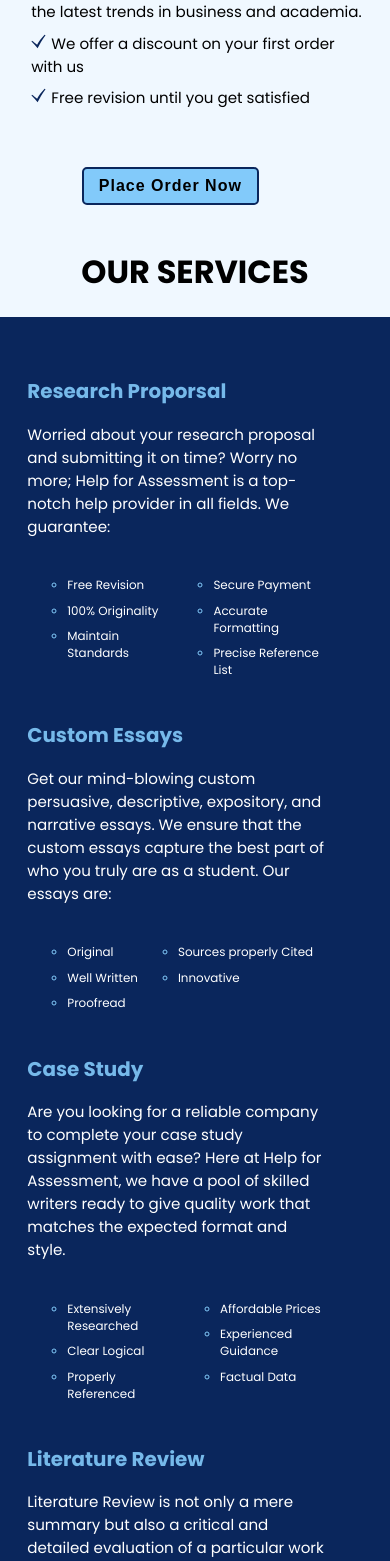
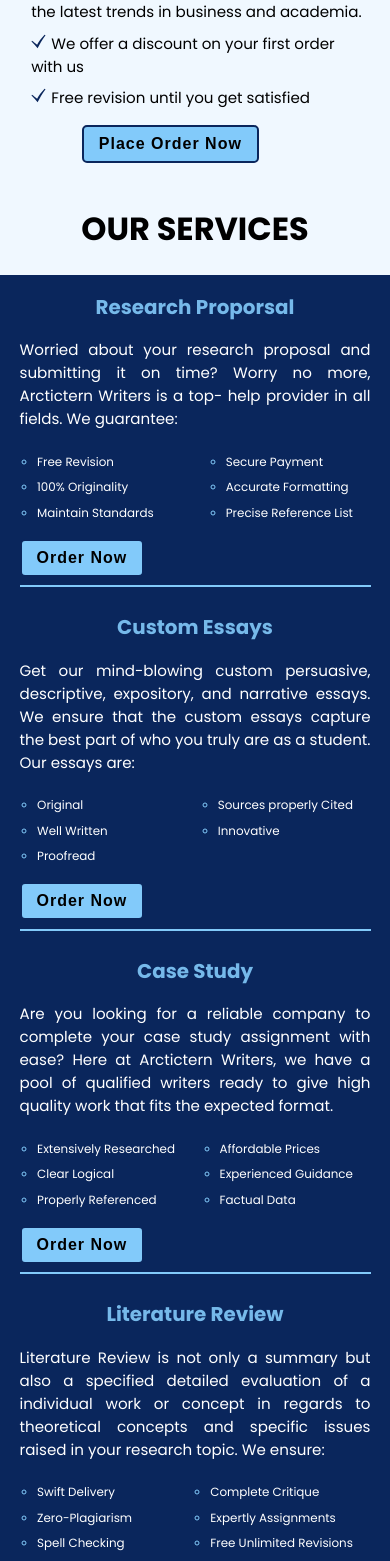
Before and after one commit to Marklanet/Arctictern-Frorntend, a React (Create React App) app: page / in a window 390 px wide. Shown: the part 1967-3528 px from the top of the page. Built offline with nearby package versions, Linux system fonts and the light colour scheme.

Commit message:
optimization

```diff
--- a/public/index.html
+++ b/public/index.html
@@ -7,7 +7,7 @@
     <meta name="theme-color" content="#000000" />
     <meta
       name="description"
-      content="Remote Freelance Writing Service Provider"
+      content="Developed by Guanthalab Engineering"
     />
     <link rel="apple-touch-icon" href="%PUBLIC_URL%/logo192.png" />
     <!--
--- a/src/components/bloglist/blogitem/Blogitem.jsx
+++ b/src/components/bloglist/blogitem/Blogitem.jsx
@@ -19,7 +19,9 @@
     <div className="blogItem-wrap">
       <img className="blogItem-cover" src={cover} alt="cover" />
       <Chip label={category} />
-      <span>{title}</span>
+      <Link className="blogItem-link" to={`/blogs/${id}`}>
+        <span>{title}</span>
+      </Link>
       <p className="blogItem-desc">{description}</p>
       <footer>
         <div className="blogItem-author">
--- a/src/components/bloglist/blogitem/blogitem.css
+++ b/src/components/bloglist/blogitem/blogitem.css
@@ -17,9 +17,10 @@
 }
 .blogItem-wrap span {
   margin: 0;
-  padding: 0px 5px;
+  padding: 0;
   font-weight: 600;
   font-size: 1.1rem;
+  text-align: center !important;
 }
 
 .blogItem-desc {
@@ -51,7 +52,7 @@
   text-decoration: none;
   color: #0a265c;
   font-weight: 550;
-  margin-right: 5px;
+  padding: 0 5px;
 }
 .blogItem-wrap footer{
 width: 98%;
--- a/src/components/common/footer/footer.css
+++ b/src/components/common/footer/footer.css
@@ -126,6 +126,13 @@
 }
 .icons{
 margin-top: -19px;
+width: 90%;
+}
+
+.icons> .socialicon{
+    width: 5vh;
+    height: 5vh;
+
 }
 
 }
--- a/src/pages/home/ourservices/Ourservices.jsx
+++ b/src/pages/home/ourservices/Ourservices.jsx
@@ -1,5 +1,6 @@
 import React from "react";
 import "./ourservices.css";
+import { Link } from "react-router-dom";
 
 export default function Ourservices() {
   return (
@@ -9,8 +10,8 @@
           <h2>Research Proporsal</h2>
           <p>
             Worried about your research proposal and submitting it on time?
-            Worry no more; Help for Assessment is a top-notch help provider in
-            all fields. We guarantee:
+            Worry no more, Arctictern Writers is a top- help provider in all
+            fields. We guarantee:
           </p>
           <div className="some2">
             <ul>
@@ -24,6 +25,9 @@
               <li>Precise Reference List</li>
             </ul>
           </div>
+          <button className="btn2">
+            <Link to="/order-now">Order Now</Link>
+          </button>
         </div>
         <div className="lft">
           <h2>Custom Essays</h2>
@@ -43,6 +47,9 @@
               <li>Innovative</li>
             </ul>
           </div>
+          <button className="btn2">
+            <Link to="/order-now">Order Now</Link>
+          </button>
         </div>
       </div>
 
@@ -51,13 +58,13 @@
           <h2>Case Study</h2>
           <p>
             Are you looking for a reliable company to complete your case study
-            assignment with ease? Here at Help for Assessment, we have a pool of
-            skilled writers ready to give quality work that matches the expected
-            format and style.
+            assignment with ease? Here at Arctictern Writers, we have a pool of
+            qualified writers ready to give high quality work that fits the
+            expected format.
           </p>
           <div className="some2">
             <ul>
-              <li> Extensively Researched</li>
+              <li>Extensively Researched</li>
               <li>Clear Logical</li>
               <li>Properly Referenced</li>
             </ul>
@@ -67,27 +74,33 @@
               <li>Factual Data</li>
             </ul>
           </div>
+          <button className="btn2">
+            <Link to="/order-now">Order Now</Link>
+          </button>
         </div>
         <div className="lft">
           <h2>Literature Review</h2>
           <p>
-            Literature Review is not only a mere summary but also a critical and
-            detailed evaluation of a particular work or concept in regards to
-            theoretical concerns and specific issues raised in your research
+            Literature Review is not only a summary but also a specified
+            detailed evaluation of a individual work or concept in regards to
+            theoretical concepts and specific issues raised in your research
             topic. We ensure:
           </p>
           <div className="some2 some33">
             <ul>
               <li>Swift Delivery</li>
               <li>Zero-Plagiarism</li>
-              <li>Meticulous Spell Checking</li>
+              <li>Spell Checking</li>
             </ul>
             <ul>
-              <li>Excellent Complete Critique</li>
+              <li>Complete Critique</li>
               <li>Expertly Assignments</li>
               <li>Free Unlimited Revisions</li>
             </ul>
           </div>
+          <button className="btn2">
+            <Link to="/order-now">Order Now</Link>
+          </button>
         </div>
       </div>
     </div>
--- a/src/pages/home/ourservices/ourservices.css
+++ b/src/pages/home/ourservices/ourservices.css
@@ -1,6 +1,6 @@
 .ourservices{
     background-color: #0a265c;
-    height: 120vh;
+
     width: 100%;
     display: flex;
     flex-direction: column;
@@ -8,20 +8,21 @@
 .ourservices>div{
     display: flex;
     width: 86%;
-    margin-left: 7%;
+    margin: 5vh 7%;
+
+
+
 }
 .ourservices>div>div{
     width: 45%;
 }
-.lft{
+.ourservices .lft{
     margin-left: 10%;
 }
 
-.ourservices>div>div>div{
-    display: flex;
-}
+
 .ourservices>div>div>h2{
-    margin-top: 2vh;
+    margin-top: 0px;
     color: rgba(130, 202, 250, 0.9);
     font-size: calc(0.7rem + 1vw);
 }
@@ -31,49 +32,73 @@
     font-size: calc(0.3rem + 1vw);
 }
 .some2>ul>li{
-list-style: circle;
-color: white;
-font-size: calc(0.3rem + 1vw);
+    list-style: circle;
+    color: white;
+    font-size: calc(0.3rem + 1vw);
+    margin-left: 0px;
+    padding: 0;
+
+}
+.some2>ul{
+    margin: 0;
+    padding: 0 5%;
+
+}
+.ourservices .some2{
+    display: flex;
+
+    justify-content: space-between;
+    padding-left: 0px;
 }
 
 .some2>ul>li::marker {
     color: rgb(130, 202, 250);
     list-style:circle;
 }
+.ourservices button{
+    margin: 1vh 0px;
+}
 
-.upps{
-    margin-top: 5vh;
-}
 
 @media (max-width: 576px) {
     .ourservices>div{
         display: flex;
         flex-direction: column;
-        width: 86%;
-        margin-left: 7%;
+        align-items: center;
+        width: 90%;
+        margin: auto;
+
+
     }
     .ourservices{
        height: max-content;
     }
 
     .ourservices>div>div{
-        width: 90%;
+        width: 100%;
+        border-bottom: 2px solid rgb(130, 202, 250);
+    }
+    .ourservices .lft{
+        margin: 1vh 0px;
+
+
 
     }
-    .lft{
-        margin-left: 0%;
-    }
+
     .some33{
         margin-bottom: 5vh;
     }
 
     .ourservices>div>div>h2{
+        text-align: center;
+        font-size: calc(1rem + 1vw);
+        margin-top: 2vh;
+    }
 
-        font-size: calc(1rem + 1vw);
-    }
     .ourservices>div>div>p{
 
-
+        white-space: initial;
+        text-align: justify;
         font-size: calc(0.7rem + 1vw);
     }
     .some2>ul>li{
@@ -81,4 +106,5 @@
     font-size: calc(0.5rem + 1vw);
     margin: 1vh 0px;
     }
+
 }
--- a/src/pages/home/whyus/Whyus.jsx
+++ b/src/pages/home/whyus/Whyus.jsx
@@ -1,12 +1,12 @@
 import React from "react";
 import "./whyus.css";
 import { GiCheckMark } from "react-icons/gi";
-
+import { Link } from "react-router-dom";
 import whyusimg from "../../../images/us.png";
 
 export default function Whyus() {
   return (
-    <div className="whyus">
+    <div className="whyus butonfix">
       <div className="sky">
         <h1>WHY SHOULD YOU USE OUR SERVICES?</h1>
       </div>
@@ -45,7 +45,10 @@
               Free revision until you get satisfied
             </li>
           </ul>
-          <button>Place Order Now</button>
+
+          <button className="btn2">
+            <Link to="/order-now">Place Order Now</Link>
+          </button>
         </div>
       </div>
 
--- a/src/pages/home/whyus/whyus.css
+++ b/src/pages/home/whyus/whyus.css
@@ -43,18 +43,10 @@
 
 }
 
-.whyyouneedus>button{
-    margin-top: 5vh;
+.butonfix button{
+
     margin-left: 6vh;
-    border: 2px solid #0a265c ;
-    background-color: rgb(130, 202, 250);
-    color: black;
-    font-weight: 600;
-    font-size: 1rem;
-    border-radius: 5px;
-    padding: 8px 15px;
-    letter-spacing: 1px;
-    cursor: pointer;
+
 }
 
 @media (max-width: 768px) {
--- a/src/pages/user/Dashboard/Dashboard.jsx
+++ b/src/pages/user/Dashboard/Dashboard.jsx
@@ -38,7 +38,7 @@
           </div>
         </div>
       </div>
-      <h1>Orders in Progress</h1>
+      <h1 className="uu">Orders in Progress</h1>
       <div className="ord">
         <ul className="c_flex">
           <li>ORDER NO</li>
@@ -53,7 +53,7 @@
           <b>No Order Found!!</b>
         </span>
       </div>
-      <h1>Pending Payments</h1>
+      <h1 className="uu">Pending Payments</h1>
       <div className="ord">
         <ul className="c_flex">
           <li>S. NO.</li>
@@ -66,7 +66,7 @@
           <b>No Order Found!!</b>
         </span>
       </div>
-      <h1>Orders</h1>
+      <h1 className="uu">Orders</h1>
       <div className="ord ordlst mb">
         <ul className="c_flex">
           <li>ORDER NO</li>
--- a/src/pages/user/Dashboard/dashboard.css
+++ b/src/pages/user/Dashboard/dashboard.css
@@ -125,7 +125,7 @@
     background-color: rgb(130, 202, 250) ;
 
 }
-.dashboard h1{
+.dashboard .uu{
     margin-left: 5vh;
 }
 .ordlst{
@@ -141,6 +141,9 @@
         border-bottom-left-radius: 0vh;
         border-bottom-right-radius: 0vh;
 
+    }
+    .dashboard .uu{
+        margin-left: 2vh;
     }
     .ord{
         padding: 1vh 2vh ;
--- a/src/pages/whyuspage/Whyuspage.jsx
+++ b/src/pages/whyuspage/Whyuspage.jsx
@@ -4,7 +4,7 @@
 import img from "../../images/whyus.png";
 import Back2 from "../../components/reusable/back2/Back2";
 import Quicklinks from "../../components/reusable/quicklinks/Quicklinks";
-
+import { Link } from "react-router-dom";
 import { GiCheckMark } from "react-icons/gi";
 
 const Whyuspage = () => {
@@ -63,7 +63,9 @@
                 Free revision until you get satisfied
               </li>
             </ul>
-            <button>Place Order Now</button>
+            <button className="btn3">
+              <Link to="/order-now">Place Order Now</Link>
+            </button>
           </div>
           <div className="hold">
             <Quicklinks />
```
Also changed, not shown: src/pages/blog/singleblog/singleblog.css (+27 -1 lines).
